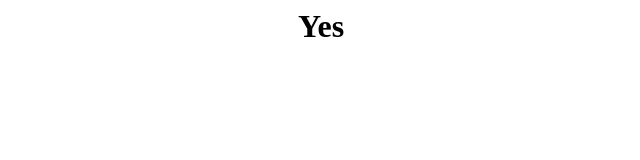
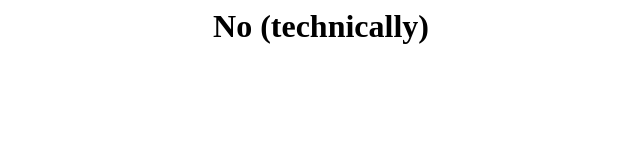
Before and after one commit to garzo/isthepolthreadlocked, a plain HTML site: page index.html in a window 1280 px wide. Shown: the whole page, without its empty margins (319-959 px from the left). Drawn offline with Linux system fonts and the light colour scheme.

Commit message:
technicality.

```diff
--- a/index.html
+++ b/index.html
@@ -1,3 +1,3 @@
 <html>
-  <body><div style="margin: 0 auto" align="center"><h1>Yes</h1></div></body>
+  <body><div style="margin: 0 auto" align="center"><h1>No (technically)</h1></div></body>
 </html>
```
